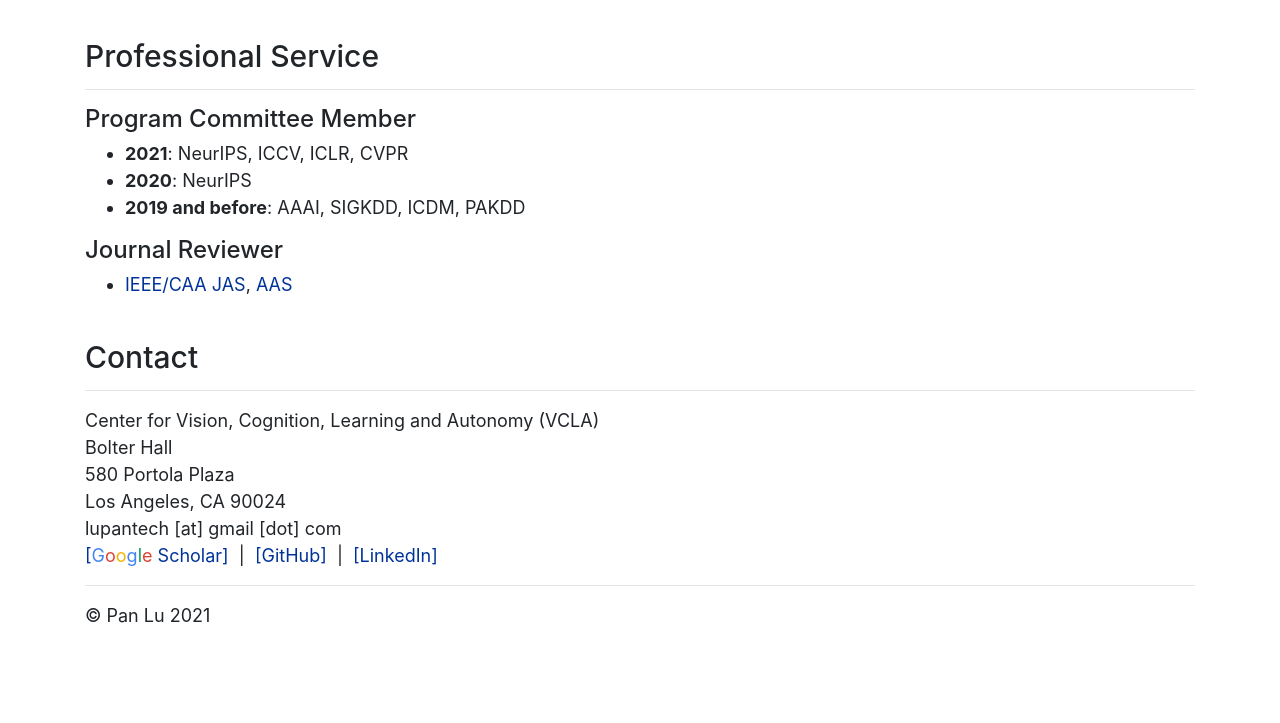
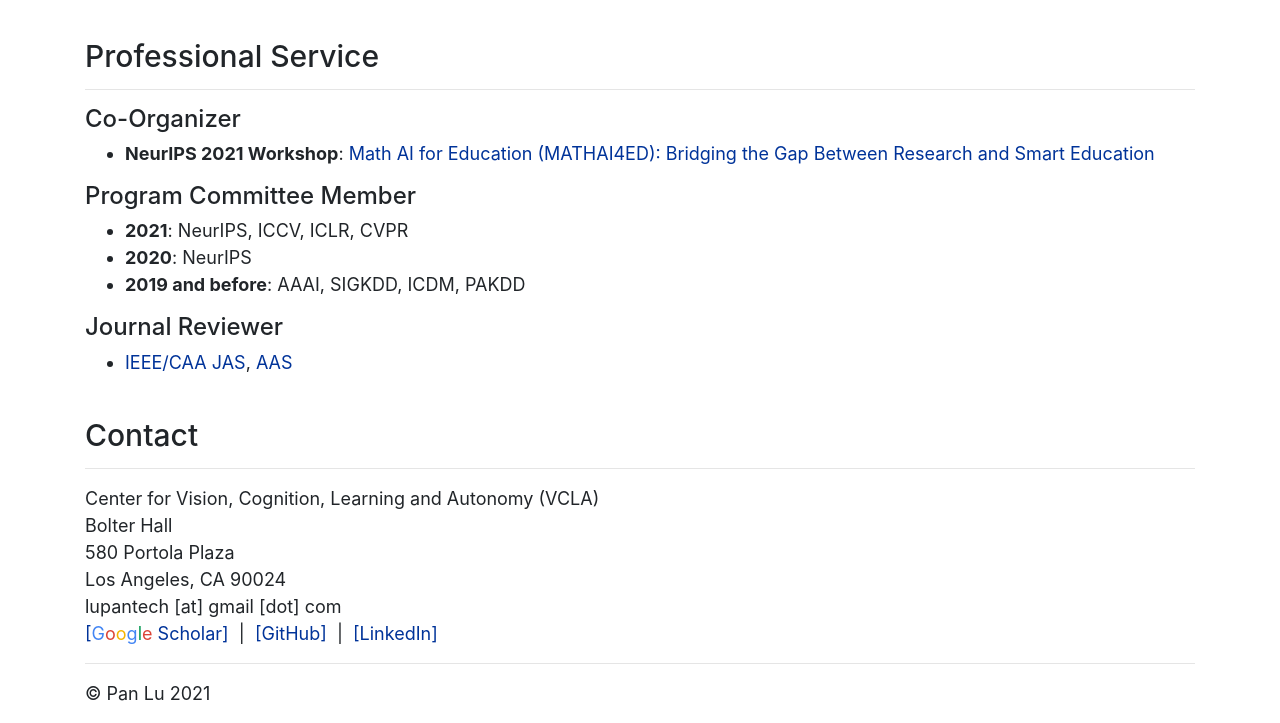
Before and after one commit to lupantech/lupantech.github.io, a plain HTML site: page index.html in a window 1280 px wide. Shown: the part 3918-4641 px from the top of the page. Before the commit the page ends 4563 px from the top, so only its background shows below. Drawn offline with nearby package versions, Linux system fonts and the light colour scheme; some icons are missing.

Commit message:
add co-organizer

```diff
--- a/index.html
+++ b/index.html
@@ -406,6 +406,12 @@
 	<!-- Service -->
 	<div class="container">
 		<h3 id="Service" style="">Professional Service</h3><hr>
+		<h4 id="Service" style="">Co-Organizer</h3>
+			<ul>
+				<li> <strong>NeurIPS 2021 Workshop</strong>:
+					<a href="https://mathai4ed.github.io/" target="_blank">Math AI for Education (MATHAI4ED): Bridging the Gap Between Research and Smart Education</a>
+				</li>
+			</ul>
 		<h4 id="Service" style="">Program Committee Member</h3>
 		<ul>
 			<li> <strong>2021</strong>: NeurIPS, ICCV, ICLR, CVPR</li>
```
